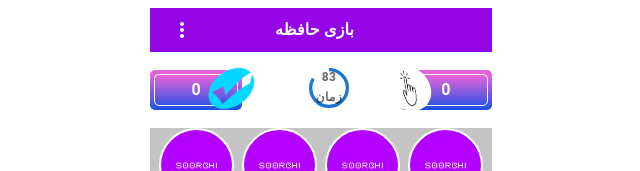
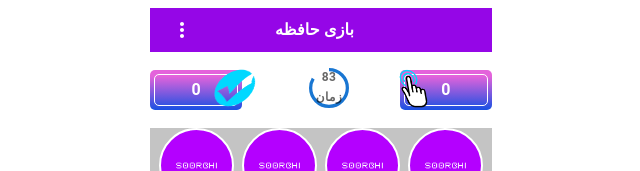
Before and after one commit to mohammadsohrabi2021/memoryGame, a Next.js app: page / in a window 1280 px wide. Shown: the top 171 px of the page, without its empty margins (319-959 px from the left). Built offline with nearby package versions, Linux system fonts and the light colour scheme.

Commit message:
change timer memory game sorchi done

```diff
--- a/src/components/memoryGameSorchi/memoryGameSorchi.tsx
+++ b/src/components/memoryGameSorchi/memoryGameSorchi.tsx
@@ -9,7 +9,7 @@ import FinalMessage from "../FinalMessage/FinalMessage";
 import { dataJsonScripts } from '../../../public/scripts/json'
 import tickIcon from '../../../public/images/tick.png'
 import tickFinal from '../../../public/images/tickFinal.png'
-import clickIcon from '../../../public/images/clickIcon.png'
+import clickIcon from '../../../public/images/click.png'
 
 
 import { Roboto } from "next/font/google";
@@ -161,7 +161,7 @@ const MemoryGameSorchi = (props: Props) => {
                     <Grid position={'relative'} p={0.5} borderRadius={'5px'} display={'flex'} flexDirection={'row-reverse'} bgcolor={'rgb(228,99,219)'} sx={{ background: 'linear-gradient(180deg, rgba(228,99,219,1) 15%, rgba(29,81,226,1) 98%)' }} width={'100px'} height={'40px'}>
                         <Grid border={'1px solid #fff'} borderRadius={'5px'} width={'100%'} display={'flex'} justifyContent={'center'} alignItems={'center'}>
                             <Grid position={'absolute'} right={-20} sx={{ transform: ' skew(-20deg)', transformOrigin: 'top left' }}>
-                                <Image src={tickFinal} alt={'icon'} style={{ width: '45px', height: '45px', borderRadius: '50%' }} />
+                                <Image src={tickFinal} alt={'icon'} style={{ width: '40px', height: '40px', borderRadius: '50%' }} />
                             </Grid>
                             <Typography color={'#fff'} fontWeight={'bold'}>{score}</Typography>
                         </Grid>
@@ -172,8 +172,8 @@ const MemoryGameSorchi = (props: Props) => {
                     <Grid position={'relative'} p={0.5} borderRadius={'5px'} display={'flex'} flexDirection={'row-reverse'} bgcolor={'rgb(228,99,219)'} sx={{ background: 'linear-gradient(180deg, rgba(228,99,219,1) 15%, rgba(29,81,226,1) 98%)' }} width={'100px'} height={'40px'}>
                         <Grid border={'1px solid #fff'} borderRadius={'5px'} width={'100%'} display={'flex'} justifyContent={'center'} alignItems={'center'}>
                             <Typography color={'#fff'} fontWeight={'bold'}>{clickCounts}</Typography>
-                            <Grid position={'absolute'} left={-18} sx={{ transform: ' skew(10deg)', transformOrigin: 'top left' }}>
-                                <Image src={clickIcon} alt={'clickIcon'} style={{ width: '45px', height: '45px', borderRadius: '50%' }} />
+                            <Grid position={'absolute'} left={-25} sx={{ transform: ' skew(10deg)', transformOrigin: 'top left' }}>
+                                <Image src={clickIcon} alt={'clickIcon'} style={{ width: '65px', height: '65px', borderRadius: '50%',color:'green' }} />
                             </Grid>
                         </Grid>
                     </Grid>
```
